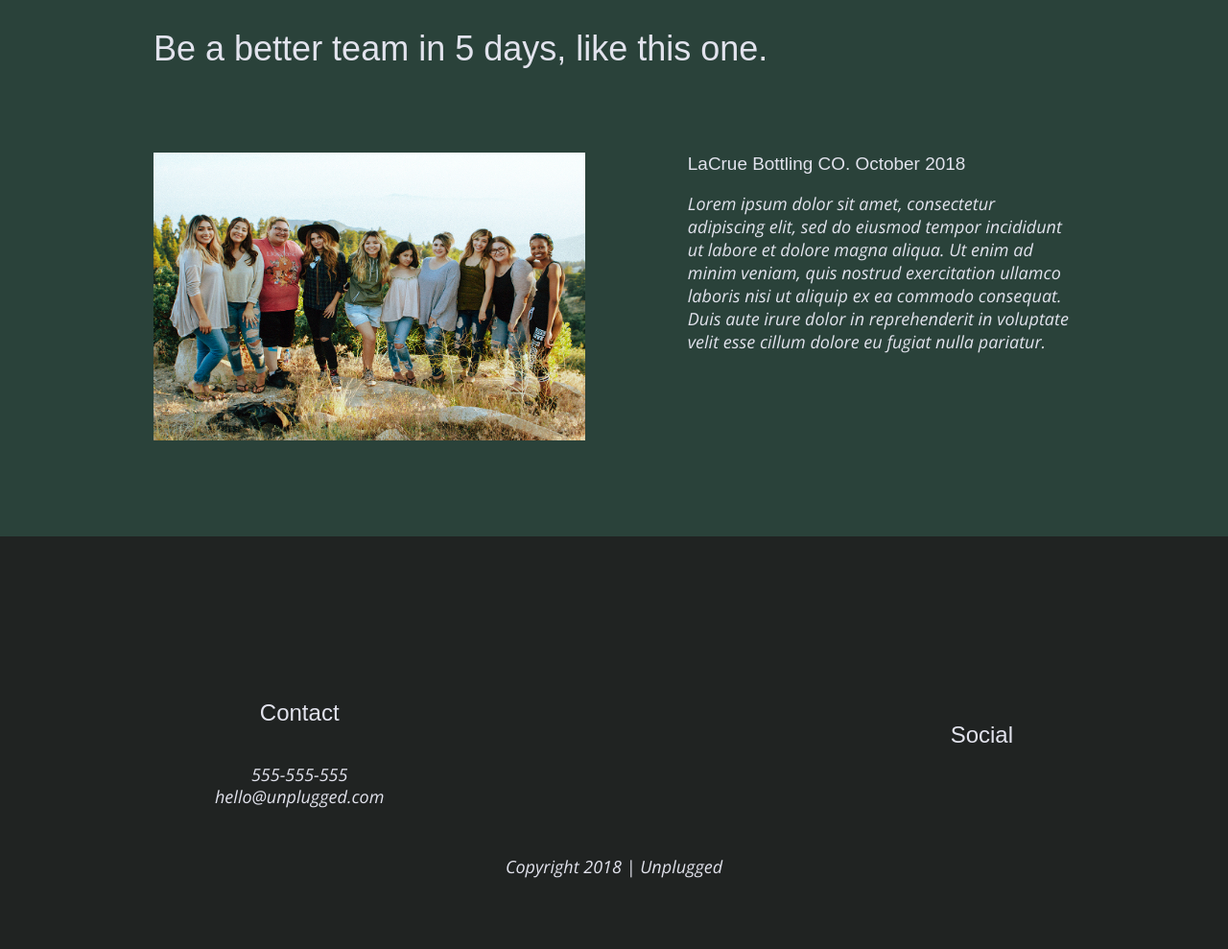
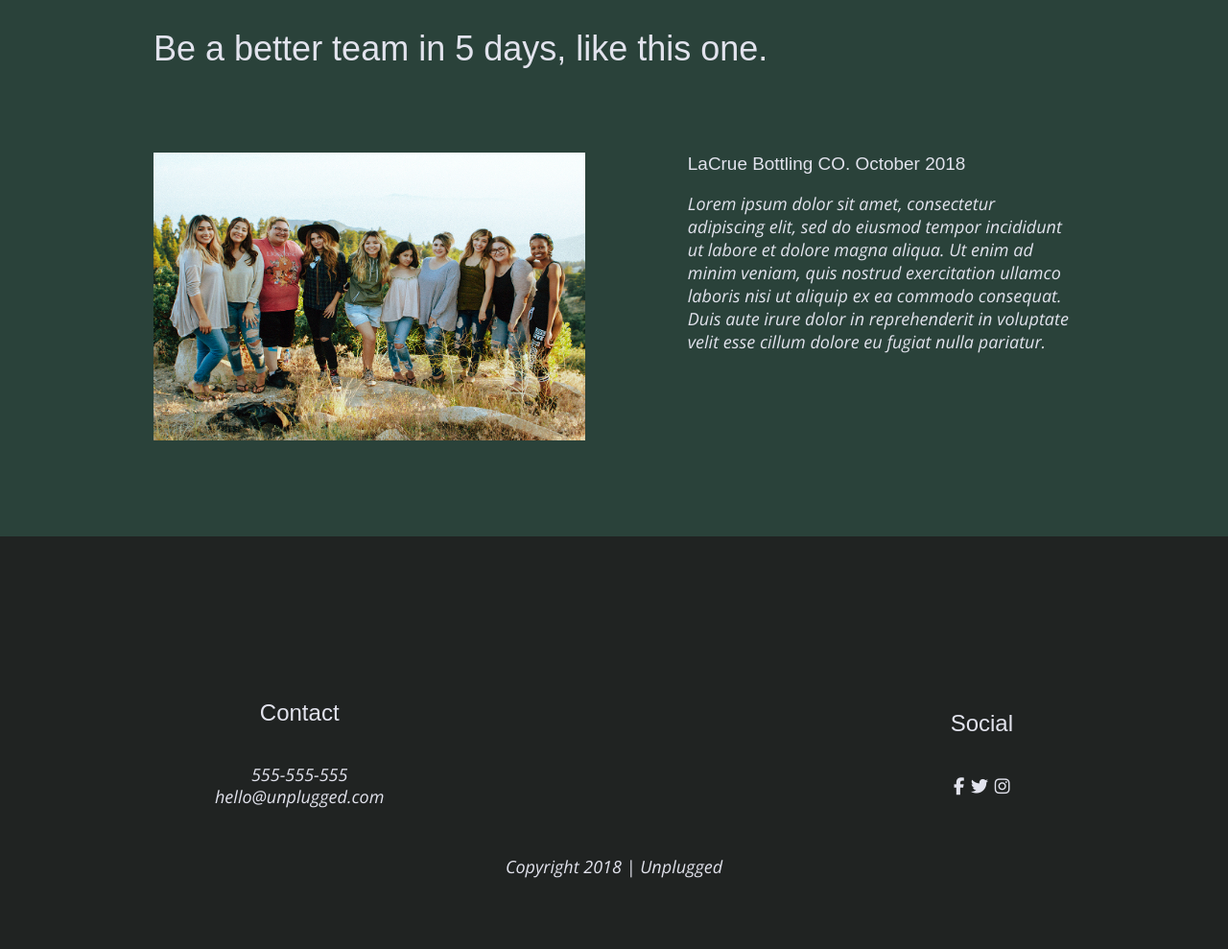
Before and after one commit to Mandy1071/unplugged-website, a website built with Parcel: page unplugged-starter/index.html in a window 1280 px wide. Shown: the part 1958-2947 px from the top of the page at 96% size. Built offline with nearby package versions, Linux system fonts and the light colour scheme; files whose address does not match are found by name.

Commit message:
Made icon corrections

```diff
--- a/unplugged-starter/index.html
+++ b/unplugged-starter/index.html
@@ -163,13 +163,13 @@
               <h4>Social</h4>
                 <div class="social-icons">
                   <p>
-                    <a href="https://www.facebook.com/yoursite" target="_blank"></a>
+                    <a href="https://www.facebook.com/yoursite" target="_blank"><i class="fab fa-facebook-f"></i></a>
                   </p>
                   <p>
-                    <a href="https://www.linkedin.com/yoursite" target="_blank"></a>
+                    <a href="https://www.twitter.com/yoursite" target="_blank"><i class="fab fa-twitter"></i></a>
                   </p>
                   <p>
-                    <a href="https://www.twitter.com/yoursite" tatget="_blank"></a>
+                    <a href="https://www.instagram.com/yoursite" tatget="_blank"><i class="fab fa-instagram"></i></a>
                   </p>
                 </div>
              </div>
```
